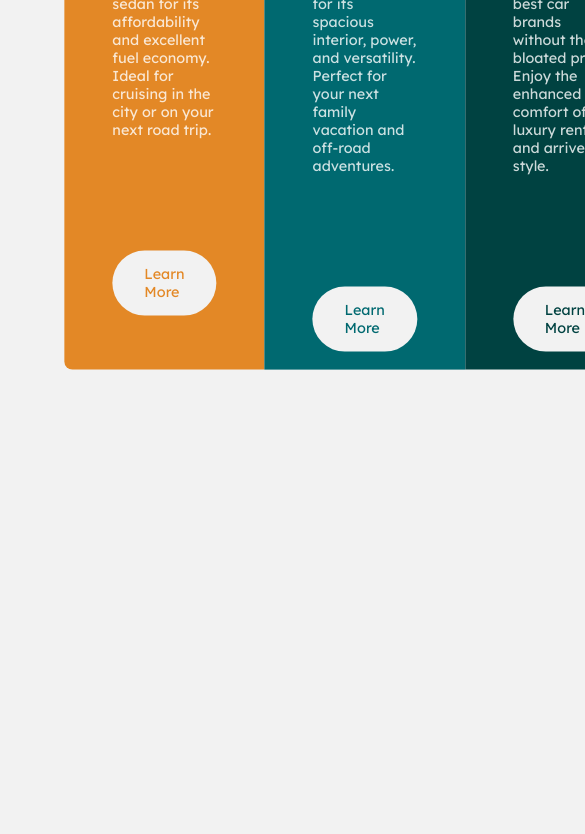
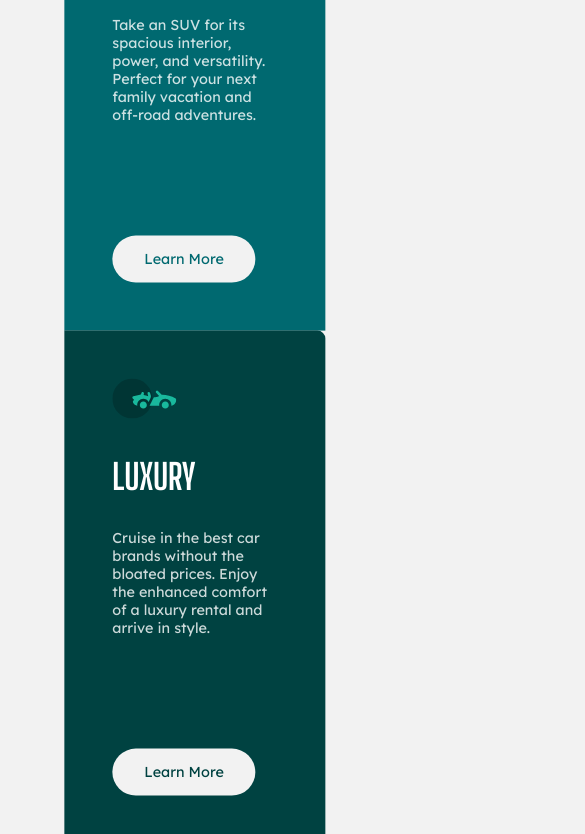
Before and after one commit to MellonFive/column-preview-card-component-main, a plain HTML site: page index.html in a window 390 px wide. Shown: the part 348-1182 px from the top of the page, 585 px wide, since content can reach past the window. Before the commit the page ends 844 px from the top, so only its background shows below. Drawn offline with Linux system fonts and the light colour scheme.

Commit message:
Adicionando responsividade

```diff
--- a/css/style.css
+++ b/css/style.css
@@ -89,3 +89,13 @@ main .menu.-suvs .button {
 main .menu.-luxury .button {
     color: hsl(179, 100%, 13%);
 }
+
+@media (max-width: 700px) {
+    main {
+        display: flex;
+        flex-direction: column;
+        align-content: space-between;
+        justify-content: center;
+        align-items: center;
+    }
+}
```
